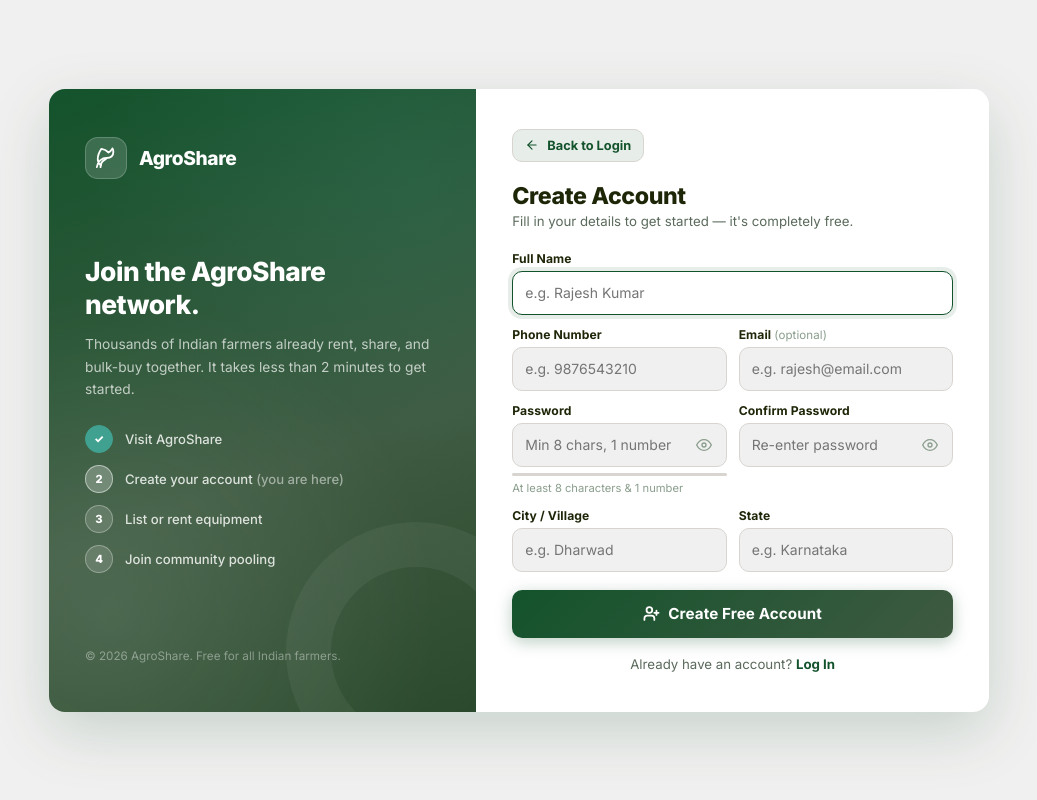
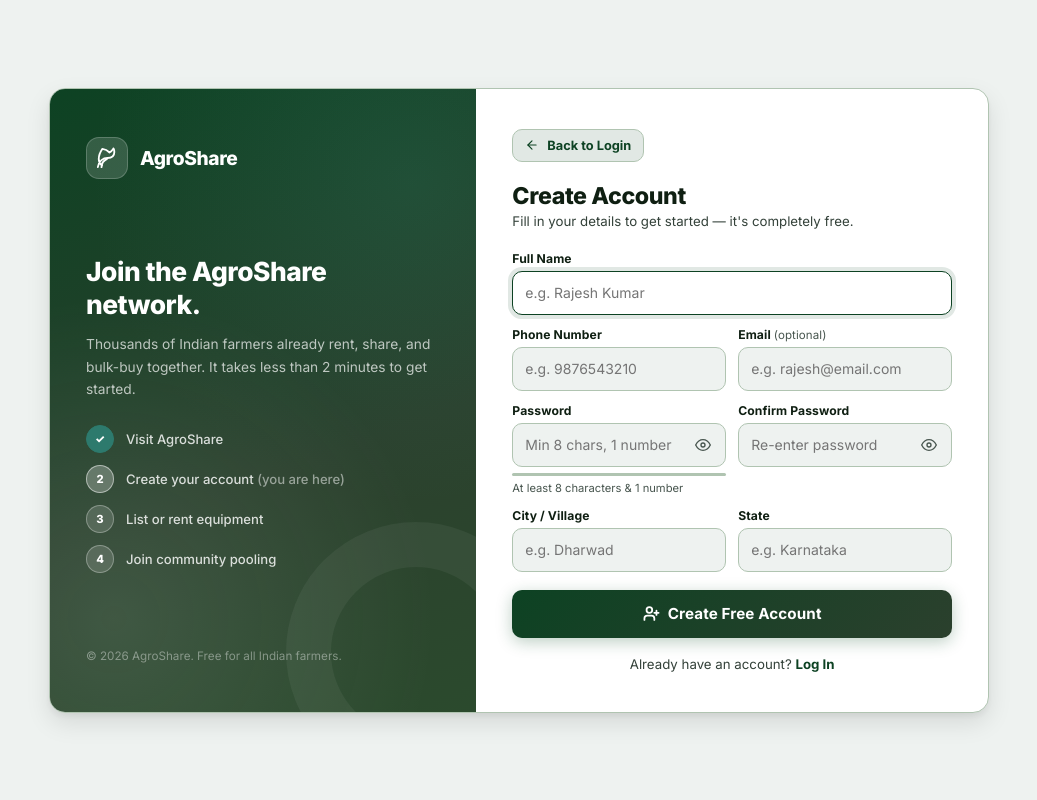
Before and after one commit to vasanthshettyy/AgroShare, a PHP site: page /agroshare/signup.php in a window 1280 px wide. Shown: the whole page, without its empty margins (121-1158 px from the left). Run offline with PHP 8.4, Linux system fonts and the light colour scheme.

Commit message:
Edited Ui for light mode

```diff
--- a/public/signup.php
+++ b/public/signup.php
@@ -103,22 +103,22 @@ if ($_SERVER['REQUEST_METHOD'] === 'POST') {
     <link href="https://fonts.googleapis.com/css2?family=Inter:wght@400;500;600;700;800&display=swap" rel="stylesheet">
 
     <style>
-        /* ── Tokens (mirrors dashboard.css) ──────────────── */
+        /* ── Tokens (High Contrast Light) ──────────────── */
         :root {
-            --bg-color:         #F1F0F0;
+            --bg-color:         #EEF2F0;
             --surface-color:    #FFFFFF;
-            --text-main:        #1E2608;
-            --text-muted:       #5A6A5C;
-            --text-subtle:      #8A9E8D;
-            --primary-action:   #13532C;
-            --accent-dark:      #3F5A41;
-            --accent-soft:      #B4CFBF;
-            --secondary-action: #40A190;
-            --border-color:     #D8D5D0;
-            --danger:           #C62828;
-            --primary-10:       rgba(19,83,44,0.10);
-            --secondary-10:     rgba(64,161,144,0.12);
-            --shadow-lg:        0 20px 60px rgba(19,83,44,0.18);
+            --text-main:        #0F1F12;
+            --text-muted:       #334139;
+            --text-subtle:      #47554E;
+            --primary-action:   #0D4223;
+            --accent-dark:      #2B402D;
+            --accent-soft:      #9BB8A8;
+            --secondary-action: #2D7A6D;
+            --border-color:     #B0C4B1;
+            --danger:           #B71C1C;
+            --primary-10:       rgba(13, 66, 35, 0.12);
+            --secondary-10:     rgba(45, 122, 109, 0.12);
+            --shadow-lg:        0 10px 25px rgba(0, 0, 0, 0.1), 0 4px 6px rgba(0, 0, 0, 0.05);
             --radius:           16px;
             --radius-sm:        10px;
             --font:             'Inter', system-ui, -apple-system, sans-serif;
@@ -151,6 +151,7 @@ if ($_SERVER['REQUEST_METHOD'] === 'POST') {
             border-radius: var(--radius);
             overflow: hidden;
             box-shadow: var(--shadow-lg);
+            border: 1px solid var(--border-color);
             animation: slideUp 0.45s ease forwards;
         }
 
```
Also changed, not shown: public/login.php (+15 -14 lines), public/assets/css/dashboard.css, public/assets/css/equipment.css.
